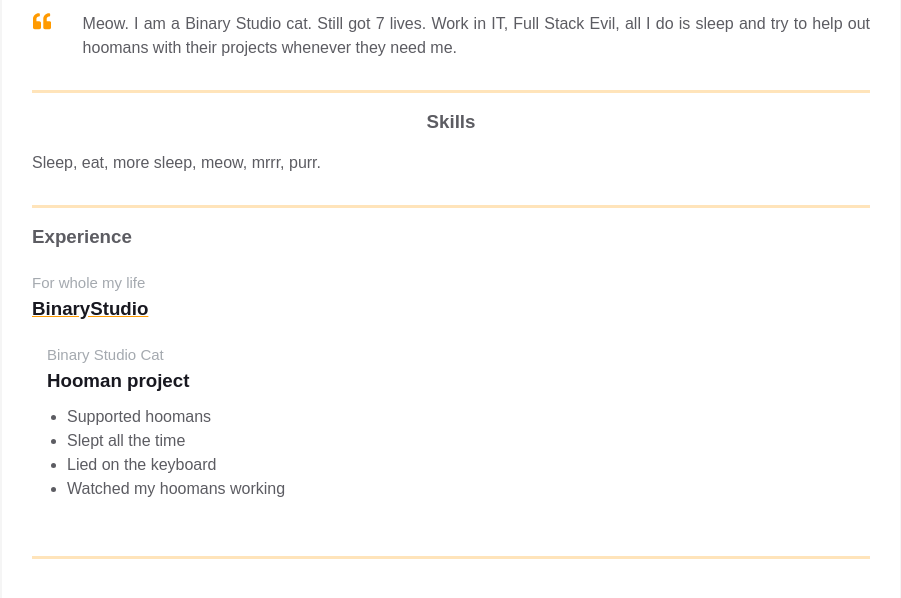
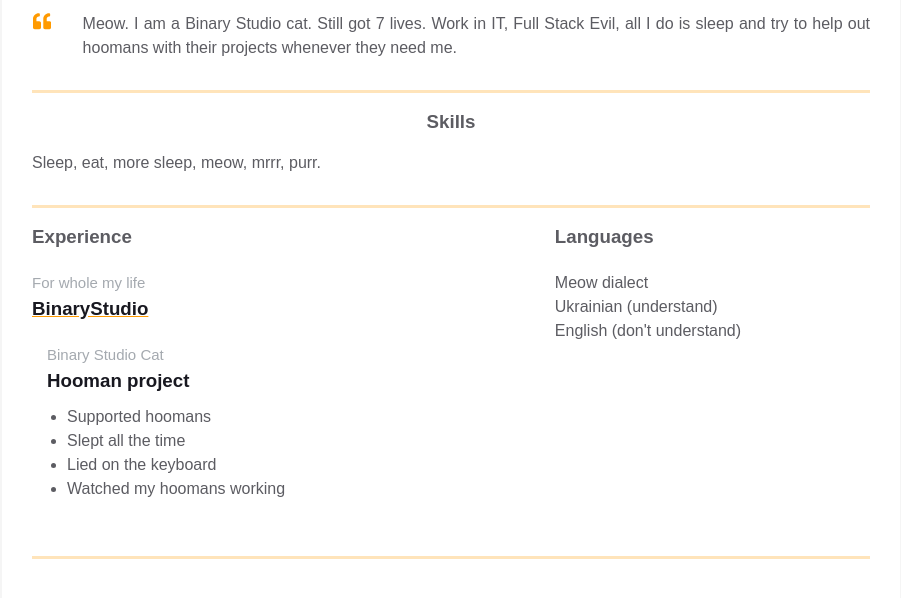
Before and after one commit to Uttka/homepage, a plain HTML site: page index.html in a window 1280 px wide. Shown: the part 338-936 px from the top of the page, without its empty margins (189-1090 px from the left). Drawn offline with Linux system fonts and the light colour scheme.

Commit message:
Added Additional info into Experience block template

```diff
--- a/index.html
+++ b/index.html
@@ -100,7 +100,23 @@
                 </div>
               </div>
 
-              <div class="additional-info fv"></div>
+              <div class="additional-info fv">
+
+                <div class="additional-info__languages">
+                  <h3 class="additional-info__languages-header">Languages</h3>
+                  <p class="additional-info__languages-item">
+                    Meow dialect
+                  </p>
+                  <p class="additional-info__languages-item">
+                    Ukrainian (understand)
+                  </p>
+                  <p class="additional-info__languages-item">
+                    English (don't understand)
+                  </p>
+
+                </div>
+              </div>
+              </div>
             </div>
           </div>
         </div>
```
